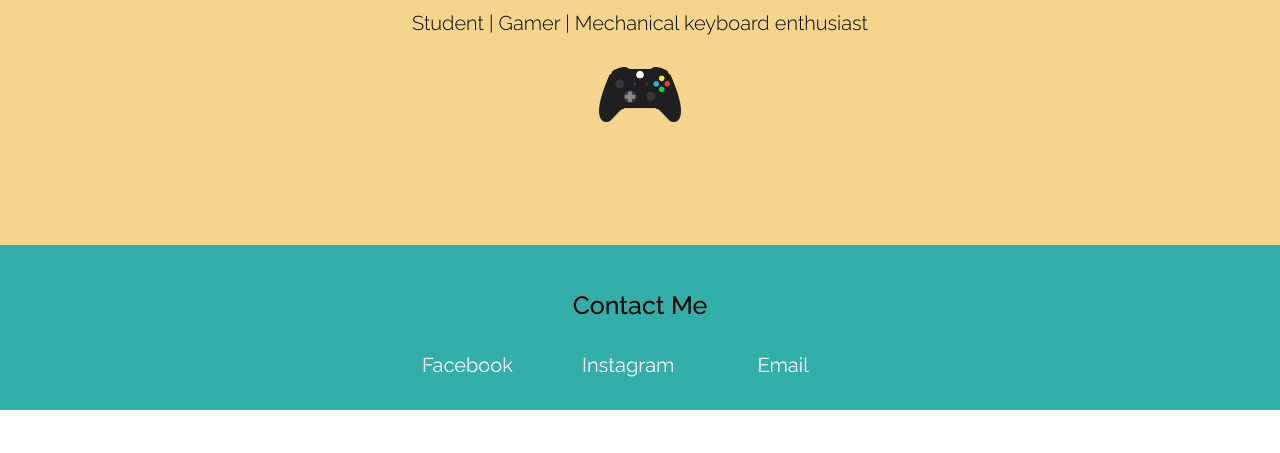
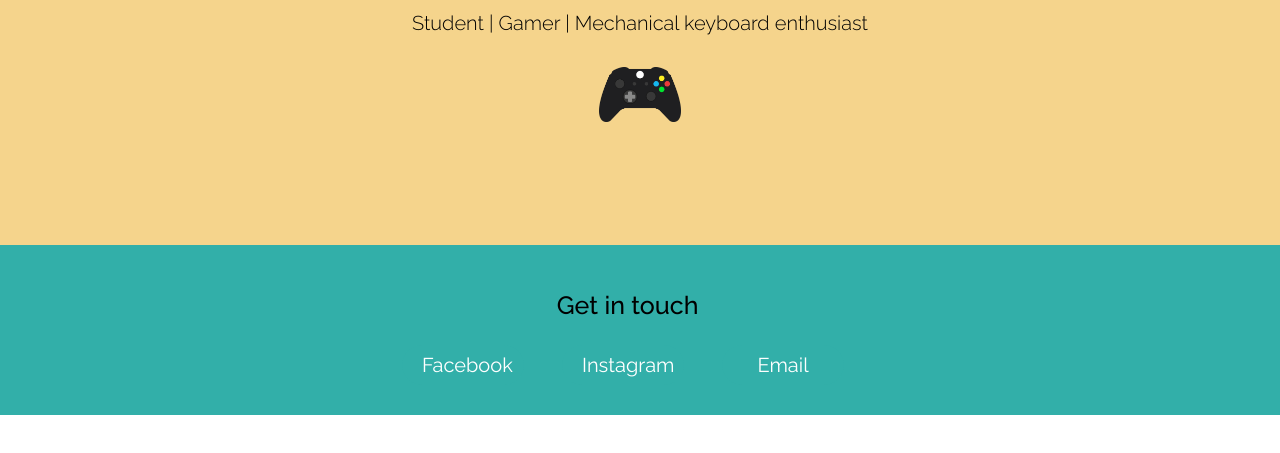
Before and after one commit to Yogurtchan/Enabling-Assessment-2-CSS-Personal-Site, a plain HTML site: page index.html in a window 1280 px wide. Shown: the part 251-704 px from the top of the page. Drawn offline with Linux system fonts and the light colour scheme.

Commit message:
Add files via upload

```diff
--- a/index.html
+++ b/index.html
@@ -30,7 +30,7 @@
         </div>
         <!--Bottom section-->
         <div class="bottom-container">
-            <h3 id="bot">Contact Me</h3>
+            <h3 id="bot">Get in touch</h3>
             <a class="btn" target="_blank" href="https://www.facebook.com/yogurtchann">Facebook</a>
             <div class="divider"></div>
             <a class="btn2" target="_blank" href="https://www.instagram.com/dine.rar/">Instagram</a>
--- a/styles.css
+++ b/styles.css
@@ -16,6 +16,7 @@ h3{
     font-family: 'Raleway', sans-serif;
     font-size: 30px;
     font-weight: 500;
+    width: 98%;
 }
 #bot{
     text-align: center;
@@ -193,7 +194,7 @@ h3{
 /*bottom section*/
 .bottom-container{
     padding: 20px;
-    height: 125px;
+    height: 130px;
     background-color: #32AFA9;
     text-align: center;
 }
```
